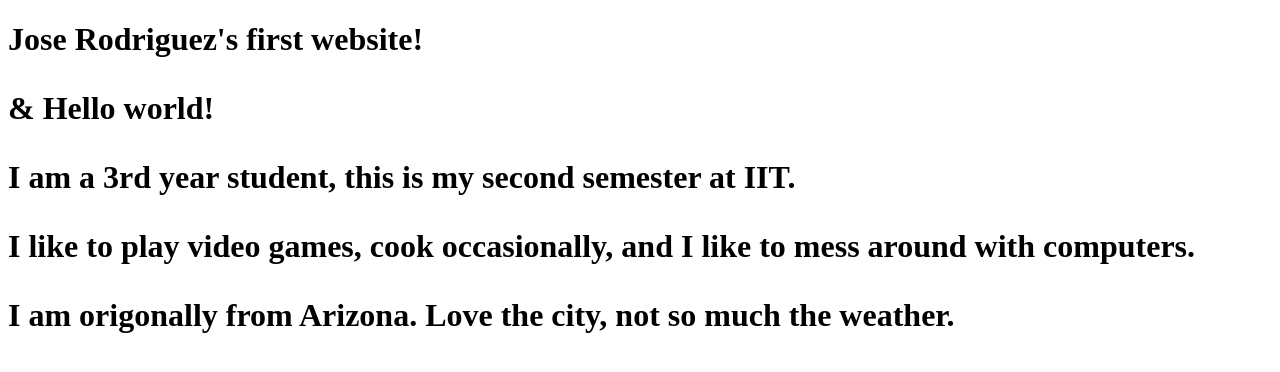
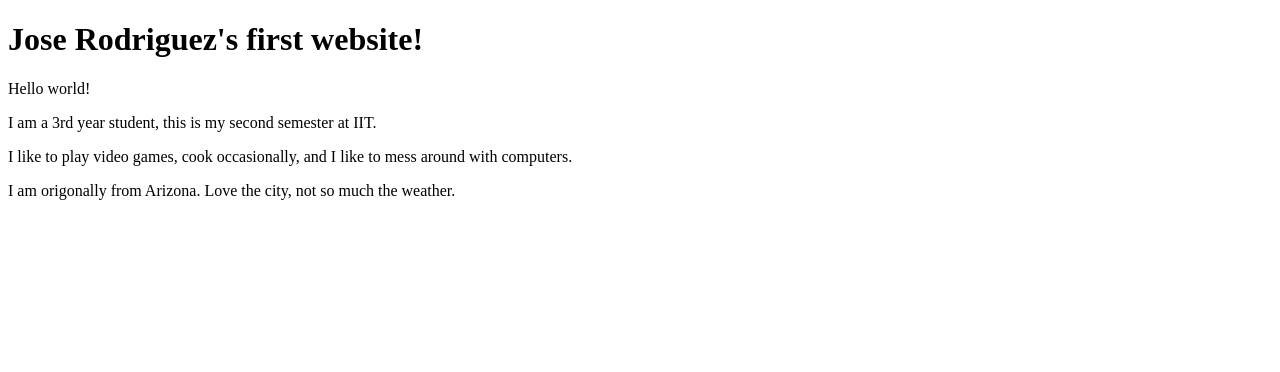
Before and after one commit to Jlrod3/ITMD_361_Jose_Rodriguez, a plain HTML site: page index.html in a window 1280 px wide. Drawn offline with Linux system fonts and the light colour scheme.

Commit message:
finally fixed the formatting for real

```diff
--- a/index.html
+++ b/index.html
@@ -4,10 +4,10 @@
   <meta charset="UTF-8">
   <title>ITMD-361 Internet Technologies and Web Design</title>
 </head>
-<h1> Jose Rodriguez's first website!<h1>
 
 <body>
-  <p>&amp; Hello world!</p>
+  <h1> Jose Rodriguez's first website!</h1>
+  <p>Hello world!</p>
   <p>I am a 3rd year student, this is my second semester at IIT.</p>
   <p>I like to play video games, cook occasionally, and I like to mess around with computers.</p>
   <p>I am origonally from Arizona. Love the city, not so much the weather.<p>
```
